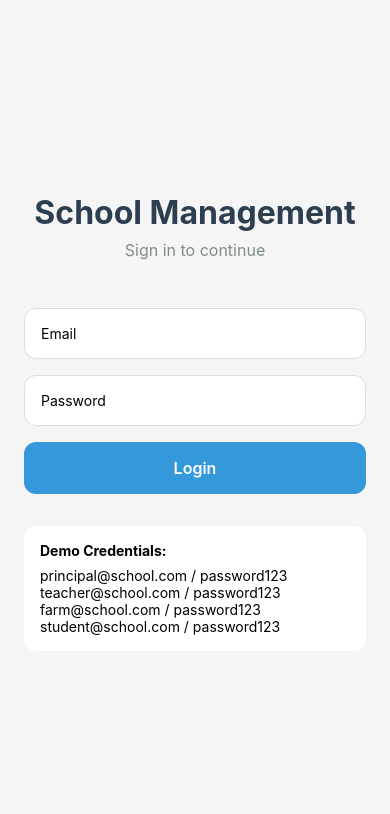
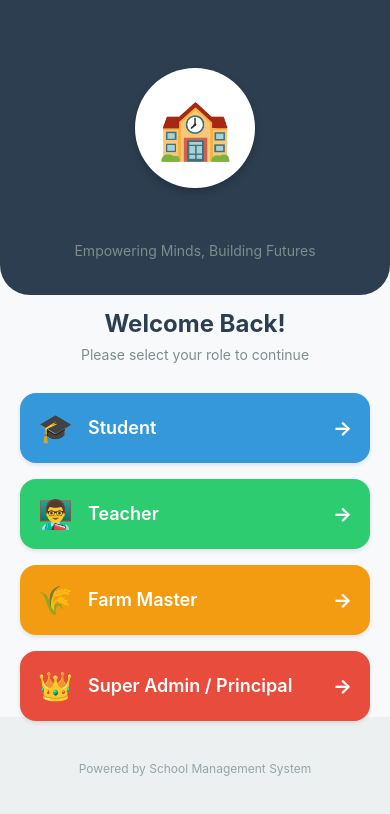
Before and after one commit to akrazalive/mobile-app-dev, a React Native app: screen /RoleSelection in a window 390 px wide. Shown: the top 814 px of the page. Built offline with nearby package versions, Linux system fonts and the light colour scheme.

Commit message:
some screens added:

```diff
--- a/App.js
+++ b/App.js
@@ -2,6 +2,7 @@ import React, { useEffect, useState } from 'react';
 import { NavigationContainer } from '@react-navigation/native';
 import { createStackNavigator } from '@react-navigation/stack';
 import { supabase } from './lib/supabase';
+import RoleSelectionScreen from './Screens/RoleSelectionScreen';
 import LoginScreen from './Screens/LoginScreen';
 import DashboardScreen from './Screens/DashboardScreen';
 
@@ -30,7 +31,10 @@ export default function App() {
     <NavigationContainer>
       <Stack.Navigator screenOptions={{ headerShown: false }}>
         {!session ? (
-          <Stack.Screen name="Login" component={LoginScreen} />
+          <>
+            <Stack.Screen name="RoleSelection" component={RoleSelectionScreen} />
+            <Stack.Screen name="Login" component={LoginScreen} />
+          </>
         ) : (
           <Stack.Screen name="Dashboard" component={DashboardScreen} />
         )}
--- a/screens/LoginScreen.js
+++ b/screens/LoginScreen.js
@@ -1,11 +1,31 @@
 import React, { useState } from 'react';
-import { View, Text, TextInput, TouchableOpacity, StyleSheet, Alert } from 'react-native';
+import {
+  View,
+  Text,
+  TextInput,
+  TouchableOpacity,
+  StyleSheet,
+  Alert,
+  ActivityIndicator,
+} from 'react-native';
 import { supabase } from '../lib/supabase';
 
-export default function LoginScreen({ navigation }) {
+export default function LoginScreen({ navigation, route }) {
+  const { selectedRole } = route.params || {};
   const [email, setEmail] = useState('');
   const [password, setPassword] = useState('');
   const [loading, setLoading] = useState(false);
+
+  // Pre-fill email based on selected role
+  const getEmailHint = () => {
+    switch (selectedRole) {
+      case 'student': return 'student@school.com';
+      case 'teacher': return 'teacher@school.com';
+      case 'farm_master': return 'farm@school.com';
+      case 'principal': return 'principal@school.com';
+      default: return '';
+    }
+  };
 
   const handleLogin = async () => {
     if (!email || !password) {
@@ -24,37 +44,47 @@ export default function LoginScreen({ navigation }) {
 
   return (
     <View style={styles.container}>
+      <TouchableOpacity
+        style={styles.backButton}
+        onPress={() => navigation.goBack()}
+      >
+        <Text style={styles.backText}>← Back</Text>
+      </TouchableOpacity>
+
       <View style={styles.header}>
-        <Text style={styles.title}>School Management</Text>
-        <Text style={styles.subtitle}>Sign in to continue</Text>
+        <Text style={styles.title}>Login as {selectedRole?.replace('_', ' ')}</Text>
+        <Text style={styles.subtitle}>Enter your credentials</Text>
       </View>
 
       <TextInput
         style={styles.input}
         placeholder="Email"
+        placeholderTextColor="#999"
         value={email}
         onChangeText={setEmail}
         autoCapitalize="none"
+        keyboardType="email-address"
       />
 
       <TextInput
         style={styles.input}
         placeholder="Password"
+        placeholderTextColor="#999"
         value={password}
         onChangeText={setPassword}
         secureTextEntry
       />
 
       <TouchableOpacity style={styles.button} onPress={handleLogin} disabled={loading}>
-        <Text style={styles.buttonText}>{loading ? 'Loading...' : 'Login'}</Text>
+        <Text style={styles.buttonText}>{loading ? 'Logging in...' : 'Login'}</Text>
       </TouchableOpacity>
 
-      <View style={styles.demoBox}>
-        <Text style={styles.demoTitle}>Demo Credentials:</Text>
-        <Text>principal@school.com / password123</Text>
-        <Text>teacher@school.com / password123</Text>
-        <Text>farm@school.com / password123</Text>
-        <Text>student@school.com / password123</Text>
+      <View style={styles.hintBox}>
+        <Text style={styles.hintTitle}>Demo Credential:</Text>
+        <Text style={styles.hintText}>
+          Email: {getEmailHint() || 'your@email.com'}
+        </Text>
+        <Text style={styles.hintText}>Password: password123</Text>
       </View>
     </View>
   );
@@ -63,24 +93,32 @@ export default function LoginScreen({ navigation }) {
 const styles = StyleSheet.create({
   container: {
     flex: 1,
-    justifyContent: 'center',
     padding: 24,
-    backgroundColor: '#f5f5f5'
+    backgroundColor: '#f5f5f5',
+  },
+  backButton: {
+    marginTop: 40,
+    marginBottom: 20,
+  },
+  backText: {
+    fontSize: 16,
+    color: '#3498db',
+    fontWeight: '600',
   },
   header: {
-    marginBottom: 48
+    marginBottom: 48,
   },
   title: {
-    fontSize: 32,
+    fontSize: 28,
     fontWeight: 'bold',
     textAlign: 'center',
-    color: '#2c3e50'
+    color: '#2c3e50',
   },
   subtitle: {
-    fontSize: 16,
+    fontSize: 14,
     textAlign: 'center',
     color: '#7f8c8d',
-    marginTop: 8
+    marginTop: 8,
   },
   input: {
     backgroundColor: '#fff',
@@ -88,27 +126,35 @@ const styles = StyleSheet.create({
     padding: 16,
     marginBottom: 16,
     borderWidth: 1,
-    borderColor: '#ddd'
+    borderColor: '#ddd',
   },
   button: {
     backgroundColor: '#3498db',
     borderRadius: 12,
     padding: 16,
-    alignItems: 'center'
+    alignItems: 'center',
   },
   buttonText: {
     color: '#fff',
     fontSize: 16,
-    fontWeight: '600'
+    fontWeight: '600',
   },
-  demoBox: {
+  hintBox: {
     marginTop: 32,
     padding: 16,
     backgroundColor: '#fff',
-    borderRadius: 12
+    borderRadius: 12,
+    borderLeftWidth: 4,
+    borderLeftColor: '#3498db',
   },
-  demoTitle: {
+  hintTitle: {
     fontWeight: 'bold',
-    marginBottom: 8
+    marginBottom: 8,
+    color: '#2c3e50',
+  },
+  hintText: {
+    fontSize: 12,
+    color: '#7f8c8d',
+    marginBottom: 4,
   },
 });
--- /dev/null
+++ b/screens/RoleSelectionScreen.js
@@ -0,0 +1,176 @@
+import React from 'react';
+import {
+  View,
+  Text,
+  TouchableOpacity,
+  StyleSheet,
+  Image,
+  Dimensions,
+} from 'react-native';
+
+const { width, height } = Dimensions.get('window');
+
+export default function RoleSelectionScreen({ navigation }) {
+  const roles = [
+    { id: 'student', label: 'Student', color: '#3498db', icon: '🎓' },
+    { id: 'teacher', label: 'Teacher', color: '#2ecc71', icon: '👨‍🏫' },
+    { id: 'farm_master', label: 'Farm Master', color: '#f39c12', icon: '🌾' },
+    { id: 'principal', label: 'Super Admin / Principal', color: '#e74c3c', icon: '👑' },
+  ];
+
+  const handleRolePress = (role) => {
+    navigation.navigate('Login', { selectedRole: role.id });
+  };
+
+  return (
+    <View style={styles.container}>
+      {/* Background Gradient Effect */}
+      <View style={styles.backgroundTop} />
+      <View style={styles.backgroundBottom} />
+
+      {/* School Image */}
+      <View style={styles.imageContainer}>
+        <View style={styles.imageCircle}>
+          <Text style={styles.imageEmoji}>🏫</Text>
+        </View>
+        <Text style={styles.schoolName}>Elite Academy</Text>
+        <Text style={styles.schoolTagline}>Empowering Minds, Building Futures</Text>
+      </View>
+
+      {/* Welcome Text */}
+      <Text style={styles.welcomeTitle}>Welcome Back!</Text>
+      <Text style={styles.welcomeSubtitle}>Please select your role to continue</Text>
+
+      {/* Role Buttons */}
+      <View style={styles.buttonsContainer}>
+        {roles.map((role) => (
+          <TouchableOpacity
+            key={role.id}
+            style={[styles.roleButton, { backgroundColor: role.color }]}
+            onPress={() => handleRolePress(role)}
+            activeOpacity={0.8}
+          >
+            <Text style={styles.roleIcon}>{role.icon}</Text>
+            <View style={styles.roleTextContainer}>
+              <Text style={styles.roleLabel}>{role.label}</Text>
+            </View>
+            <Text style={styles.arrowIcon}>→</Text>
+          </TouchableOpacity>
+        ))}
+      </View>
+
+      {/* Footer */}
+      <Text style={styles.footerText}>Powered by School Management System</Text>
+    </View>
+  );
+}
+
+const styles = StyleSheet.create({
+  container: {
+    flex: 1,
+    backgroundColor: '#f8f9fa',
+  },
+  backgroundTop: {
+    position: 'absolute',
+    top: 0,
+    left: 0,
+    right: 0,
+    height: height * 0.35,
+    backgroundColor: '#2c3e50',
+    borderBottomLeftRadius: 30,
+    borderBottomRightRadius: 30,
+  },
+  backgroundBottom: {
+    position: 'absolute',
+    bottom: 0,
+    left: 0,
+    right: 0,
+    height: height * 0.15,
+    backgroundColor: '#ecf0f1',
+  },
+  imageContainer: {
+    alignItems: 'center',
+    marginTop: height * 0.08,
+    marginBottom: 30,
+  },
+  imageCircle: {
+    width: 120,
+    height: 120,
+    borderRadius: 60,
+    backgroundColor: '#fff',
+    justifyContent: 'center',
+    alignItems: 'center',
+    shadowColor: '#000',
+    shadowOffset: { width: 0, height: 4 },
+    shadowOpacity: 0.2,
+    shadowRadius: 8,
+    elevation: 8,
+  },
+  imageEmoji: {
+    fontSize: 60,
+  },
+  schoolName: {
+    fontSize: 28,
+    fontWeight: 'bold',
+    color: '#2c3e50',
+    marginTop: 16,
+  },
+  schoolTagline: {
+    fontSize: 14,
+    color: '#7f8c8d',
+    marginTop: 4,
+  },
+  welcomeTitle: {
+    fontSize: 24,
+    fontWeight: 'bold',
+    color: '#2c3e50',
+    textAlign: 'center',
+    marginTop: 20,
+  },
+  welcomeSubtitle: {
+    fontSize: 14,
+    color: '#7f8c8d',
+    textAlign: 'center',
+    marginTop: 8,
+    marginBottom: 30,
+  },
+  buttonsContainer: {
+    paddingHorizontal: 20,
+    gap: 16,
+  },
+  roleButton: {
+    flexDirection: 'row',
+    alignItems: 'center',
+    padding: 18,
+    borderRadius: 16,
+    shadowColor: '#000',
+    shadowOffset: { width: 0, height: 2 },
+    shadowOpacity: 0.1,
+    shadowRadius: 4,
+    elevation: 3,
+  },
+  roleIcon: {
+    fontSize: 28,
+    marginRight: 15,
+  },
+  roleTextContainer: {
+    flex: 1,
+  },
+  roleLabel: {
+    fontSize: 18,
+    fontWeight: '600',
+    color: '#fff',
+  },
+  arrowIcon: {
+    fontSize: 20,
+    color: '#fff',
+    fontWeight: 'bold',
+  },
+  footerText: {
+    textAlign: 'center',
+    color: '#95a5a6',
+    fontSize: 12,
+    marginTop: 40,
+    marginBottom: 20,
+  },
+});
```
Also changed, not shown: assets/logo.jpg (added).
